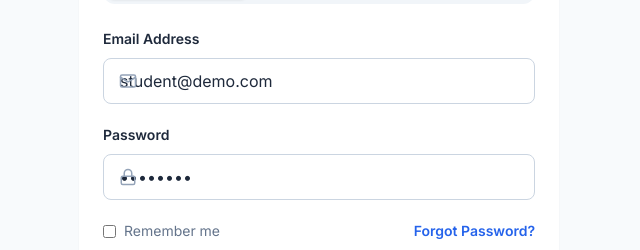
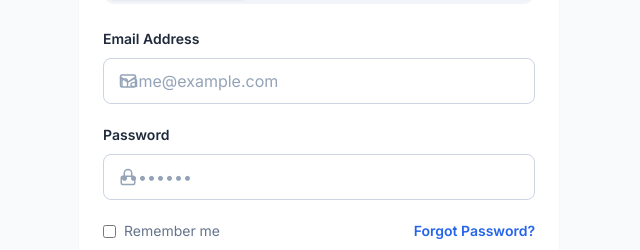
Before and after one commit to vaibhav7135/Internsphere, a React (Vite) app: page / in a window 1280 px wide. Shown: the part 238-488 px from the top of the page, without its empty margins (321-961 px from the left). Built offline with nearby package versions, Linux system fonts and the light colour scheme.

Commit message:
Remove default auto-fill credentials from login inputs

```diff
--- a/src/pages/public/Login.jsx
+++ b/src/pages/public/Login.jsx
@@ -6,8 +6,8 @@ import './Login.css';
 
 const Login = () => {
   const [role, setRole] = useState('student');
-  const [email, setEmail] = useState('student@demo.com');
-  const [password, setPassword] = useState('password');
+  const [email, setEmail] = useState('');
+  const [password, setPassword] = useState('');
   const [error, setError] = useState('');
   const [loading, setLoading] = useState(false);
 
@@ -28,16 +28,8 @@ const Login = () => {
 
   const handleRoleChange = (selectedRole) => {
     setRole(selectedRole);
-    if (selectedRole === 'student') {
-      setEmail('student@demo.com');
-      setPassword('password');
-    } else if (selectedRole === 'mentor') {
-      setEmail('mentor@demo.com');
-      setPassword('password');
-    } else if (selectedRole === 'admin') {
-      setEmail('admin@internsphere.com');
-      setPassword('admin@7804');
-    }
+    setEmail('');
+    setPassword('');
     setError('');
   };
 
```
